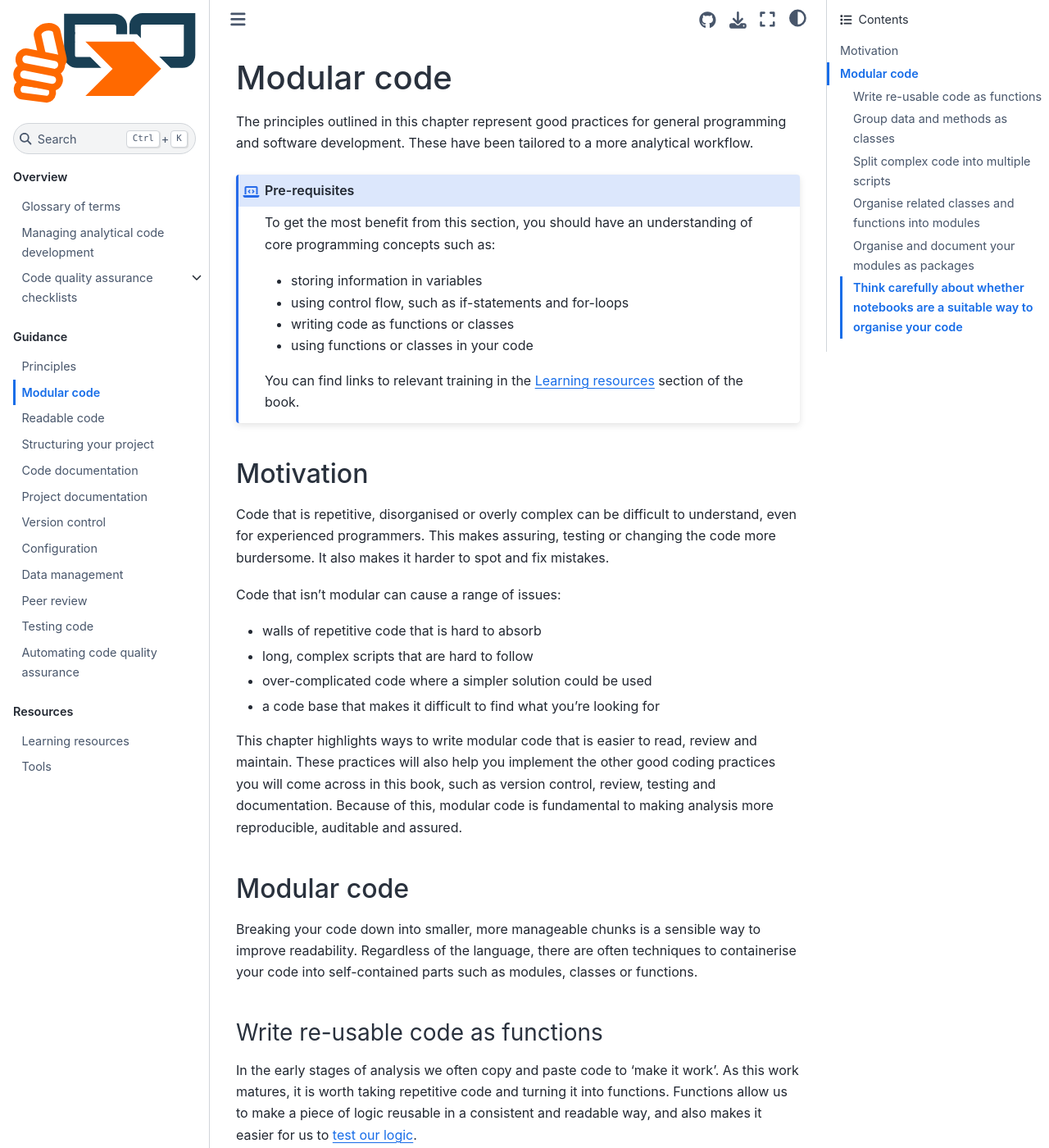
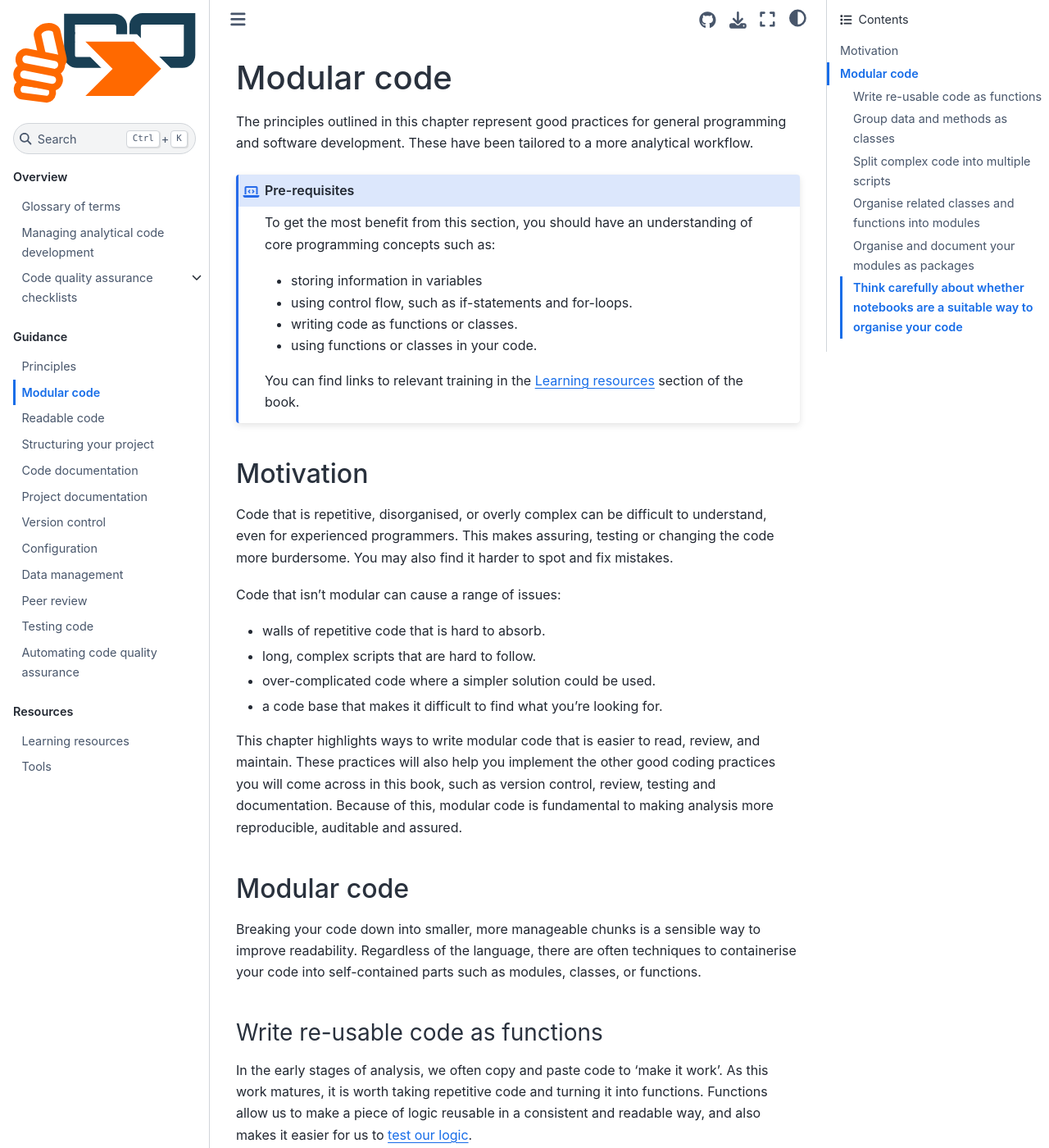
Before and after one commit to best-practice-and-impact/qa-of-code-guidance, a Jupyter Book: the page built from book/modular_code.md, in a window 1280 px wide and 1400 px high. Shown: the whole window at 82% size. Built offline with Jupyter Book 1.0.4 settings and Sphinx 7.4.7 and the Sphinx Book theme 1.1.4, drawn with Linux system fonts in a browser that asks for light colours; some of the changed text lies outside the part shown.

Commit message:
punctuation and grammatical edits

````diff
--- a/book/modular_code.md
+++ b/book/modular_code.md
@@ -9,9 +9,9 @@ These have been tailored to a more analytical workflow.
 To get the most benefit from this section, you should have an understanding of core programming concepts such as:
 
 * storing information in variables
-* using control flow, such as if-statements and for-loops
-* writing code as functions or classes
-* using functions or classes in your code
+* using control flow, such as if-statements and for-loops.
+* writing code as functions or classes.
+* using functions or classes in your code.
 
 You can find links to relevant training in the [](learning.md) section of the book.
 ```
@@ -19,18 +19,18 @@ You can find links to relevant training in the [](learning.md) section of the bo
 
 ## Motivation
 
-Code that is repetitive, disorganised or overly complex can be difficult to understand, even for experienced programmers.
+Code that is repetitive, disorganised, or overly complex can be difficult to understand, even for experienced programmers.
 This makes assuring, testing or changing the code more burdersome.
-It also makes it harder to spot and fix mistakes.
+You may also find it harder to spot and fix mistakes.
 
 Code that isn't modular can cause a range of issues:
 
-- walls of repetitive code that is hard to absorb
-- long, complex scripts that are hard to follow
-- over-complicated code where a simpler solution could be used
-- a code base that makes it difficult to find what you're looking for
+- walls of repetitive code that is hard to absorb.
+- long, complex scripts that are hard to follow.
+- over-complicated code where a simpler solution could be used.
+- a code base that makes it difficult to find what you're looking for.
 
-This chapter highlights ways to write modular code that is easier to read, review and maintain.
+This chapter highlights ways to write modular code that is easier to read, review, and maintain.
 These practices will also help you implement the other good coding practices you will come across in this book, such as version control, review, testing and documentation.
 Because of this, modular code is fundamental to making analysis more reproducible, auditable and assured.
 
@@ -39,13 +39,13 @@ Because of this, modular code is fundamental to making analysis more reproducibl
 ## Modular code
 
 Breaking your code down into smaller, more manageable chunks is a sensible way to improve readability.
-Regardless of the language, there are often techniques to containerise your code into self-contained parts such as modules, classes or functions.
+Regardless of the language, there are often techniques to containerise your code into self-contained parts such as modules, classes, or functions.
 
 
 (functions)=
 ### Write re-usable code as functions
 
-In the early stages of analysis we often copy and paste code to 'make it work'. As this work matures, it is worth taking repetitive code and turning it into functions.
+In the early stages of analysis, we often copy and paste code to 'make it work'. As this work matures, it is worth taking repetitive code and turning it into functions.
 Functions allow us to make a  piece of logic reusable in a consistent and readable way, and also makes it easier for us to [test our logic](testing_code.md).
 
 When starting to write functions, you should consider what is the right level of complexity for a single function.
@@ -272,7 +272,7 @@ When multiple classes have a similar application programming interface (API, i.e
 A good real-world example of this can be seen in the `scikit-learn` package, where the different linear model types are represented by different classes.
 Each linear model class supports a common set of methods, e.g. `fit()` and `predict()`.
 As such, any model can then be used in a pipeline and swapped out with minimal effort.
-Therefore, when thinking about how to break you code up into classes consider the use of standardised methods across similar objects to make them interchangeable.
+Therefore, when thinking about how to break you code up into classes, consider the use of standardised methods across similar objects to make them interchangeable.
 
 
 (class-responsibilities)=
@@ -545,10 +545,10 @@ That said, great strengths of notebooks include their flexibility in displaying
 and their ability to present final research code alongside a narrative.
 Therefore the top 2 reasons to use notebooks in the project lifecycle is to:
 
-- explore and 'play' with the data while developing your methods.
-- turn notebooks into HTML reports to present results to end users.
+- Explore and 'play' with the data while developing your methods.
+- Turn notebooks into HTML reports to present results to end users.
 
-In short, notebooks are not suitable for modularising analysis pipelines, however, they are a great way to do research analytics and to present results.
+In short, notebooks are not suitable for modularising analysis pipelines. However, they are a great way to do research analytics and to present results.
 Therefore, as the exploratory part of your analysis draws to a close, or there is a need to produce similar analysis more regularly, it is wise to refactor notebooks.
 Reusable functions and classes can be moved to modules and the main analysis pipeline might instead be reproducibly run from a script.
 Here are a few suggestions to consider when refactoring code from notebooks:
````
